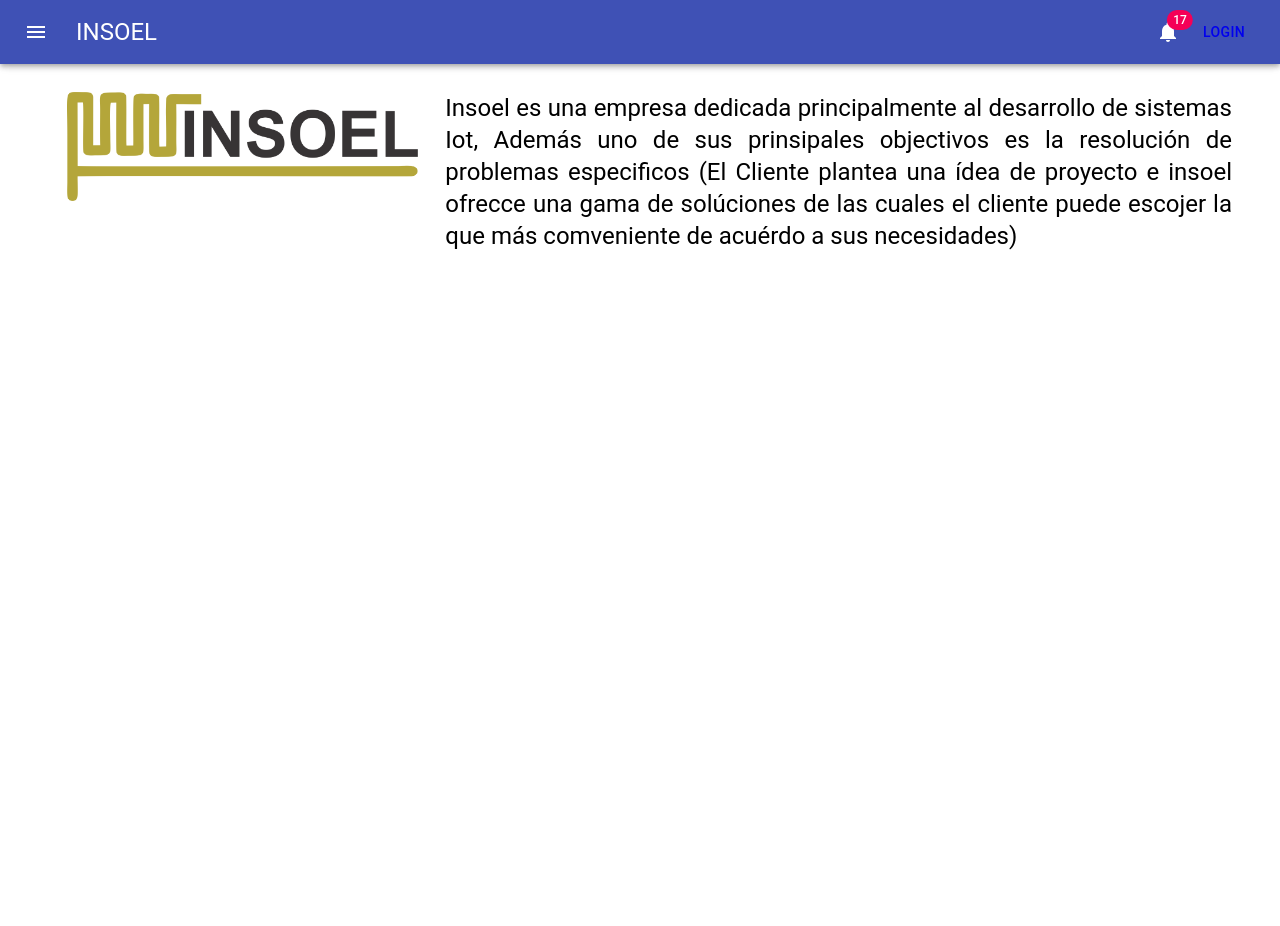
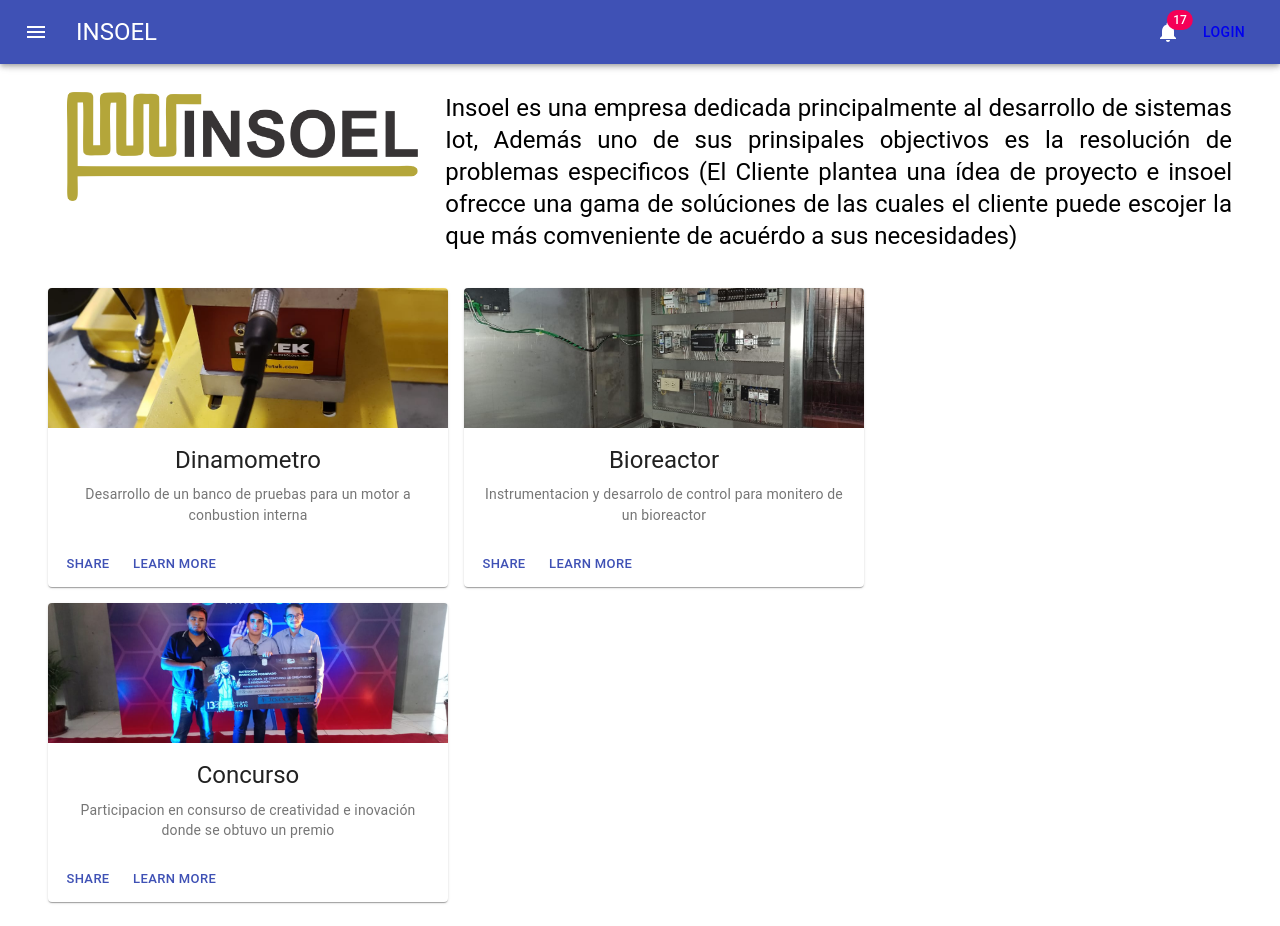
Before and after one commit to EdwinMLara/insoelReact, a React (Create React App) app: page / in a window 1280 px wide. Before the commit the page ends 800 px from the top, so only its background shows below. Built offline with nearby package versions, Linux system fonts and the light colour scheme.

Commit message:
paguina inicial

```diff
--- a/src/Components/InicialPage.js
+++ b/src/Components/InicialPage.js
@@ -6,13 +6,20 @@ import { Grid, makeStyles } from '@material-ui/core';
 
 import insoellogo from '../Images/InsoelLogo.png';
 
+import ProyectoCard from './ProyectoCard';
+
+import banco from '../Images/banco.jpeg';
+import reactor from '../Images/reactor.jpg';
+import concurso from '../Images/concurso.jpeg';
+
 const useStyles = makeStyles(theme => ({
     insoelLogoImg:{
         width: '90%',
         height:'auto'
     },
     containerMargin:{
-        marginTop: theme.spacing(8)
+        marginTop: theme.spacing(8),
+        marginBottom: theme.spacing(4)
     }
 }));
 
@@ -20,15 +27,21 @@ function InicialPage() {
 
     const classes = useStyles();
 
+    const description1 = "Desarrollo de un banco de pruebas para un motor a conbustion interna";
+    const description2 = "Instrumentacion y desarrolo de control para monitero de un bioreactor";
+    const description3 = "Participacion en consurso de creatividad e inovación donde se obtuvo un premio";
+
+
+
     return (
         <React.Fragment>
             <Container maxWidth="lg">
                 <Grid container spacing={1} className={classes.containerMargin}>
-                    <Grid item xs={12} md={6} lg={4}>
+                    <Grid item xs={12} sm={5}md={6} lg={4}>
                         <img className={classes.insoelLogoImg} src={insoellogo} alt="insoelLogo"></img>
                     </Grid>
 
-                    <Grid item xs={12} md={6} lg={8}>
+                    <Grid item xs={12} sm={7} md={6} lg={8}>
                         <Typography variant="h5" align='justify'>
                             Insoel es una empresa dedicada principalmente al desarrollo de sistemas Iot,
                             Además uno de sus prinsipales objectivos es la resolución de problemas especificos
@@ -37,6 +50,27 @@ function InicialPage() {
                         </Typography>
                     </Grid>
                 </Grid>
+
+                <Grid container spacing={2}>
+                    <Grid item>
+                        <ProyectoCard
+                            image={banco}
+                            title="Dinamometro"
+                            description={description1}/>
+                    </Grid>
+                    <Grid item>
+                        <ProyectoCard
+                            image={reactor}
+                            title="Bioreactor"
+                            description={description2}/>
+                    </Grid>
+                    <Grid item>
+                        <ProyectoCard
+                            image={concurso}
+                            title={"Concurso"}
+                            description={description3}/>
+                    </Grid>
+                </Grid>
             </Container>
         </React.Fragment>
     )
```
